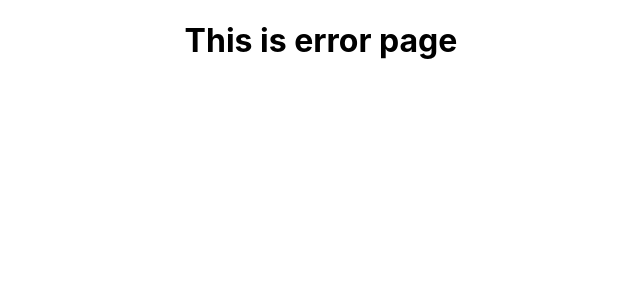
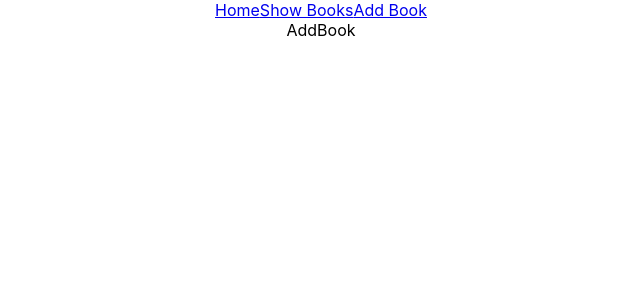
Before and after one commit to sajeeb-me/redux-toolkit-crud-app, a React (Create React App) app: page /add-book in a window 1280 px wide. Shown: the top 300 px of the page, without its empty margins (319-959 px from the left). Built offline with nearby package versions, Linux system fonts and the light colour scheme.

Commit message:
emplemented routes

```diff
--- /dev/null
+++ b/src/features/books/AddBook.jsx
@@ -0,0 +1,9 @@
+import React from 'react'
+
+const AddBook = () => {
+    return (
+        <div>AddBook</div>
+    )
+}
+
+export default AddBook
--- /dev/null
+++ b/src/features/books/BooksView.jsx
@@ -0,0 +1,9 @@
+import React from 'react'
+
+const BooksView = () => {
+    return (
+        <div>BooksView</div>
+    )
+}
+
+export default BooksView
--- /dev/null
+++ b/src/layouts/Navbar.jsx
@@ -0,0 +1,14 @@
+import React from 'react';
+import { Link } from 'react-router-dom'
+
+const Navbar = () => {
+    return (
+        <nav>
+            <Link to='/' className='nav-link'>Home</Link>
+            <Link to='/show-books' className='nav-link'>Show Books</Link>
+            <Link to='/add-book' className='nav-link'>Add Book</Link>
+        </nav>
+    );
+};
+
+export default Navbar;
--- a/src/routes/Index.js
+++ b/src/routes/Index.js
@@ -2,12 +2,18 @@ import React from 'react';
 import { BrowserRouter, Route, Routes } from 'react-router-dom';
 import Home from '../pages/Home'
 import Error from '../pages/Error'
+import Navbar from '../layouts/Navbar';
+import BooksView from '../features/books/BooksView';
+import AddBook from '../features/books/AddBook';
 
 const Index = () => {
     return (
         <BrowserRouter>
+            <Navbar />
             <Routes>
                 <Route path='/' element={<Home />} />
+                <Route path='/show-books' element={<BooksView />} />
+                <Route path='/add-book' element={<AddBook />} />
                 <Route path='*' element={<Error />} />
             </Routes>
         </BrowserRouter>
```
Also changed, not shown: src/features/books/EditBook.jsx (added, +9 -0 lines).
